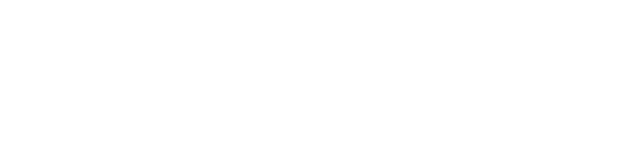
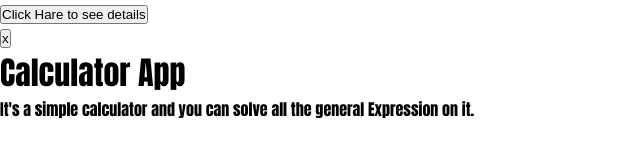
Before and after one commit to SakibHasan077/Calculator-App, a plain HTML site: page index.html in a window 1280 px wide. Shown: the whole page, without its empty margins (0-640 px from the left). Drawn offline with Linux system fonts and the light colour scheme.

Commit message:
Create model section

```diff
--- a/index.html
+++ b/index.html
@@ -8,7 +8,20 @@
   <link rel="stylesheet" href="./style.css">
 </head>
 <body>
-
+  <div id="model">
+        <div id="modelBtnDiv">
+            <input type="button" value="Click Hare to see details" id="modelOpenBtn">
+        </div>
+        <div id="modal_content">
+            <div id="main-content">
+                <div class="content-element" id="content_element">
+                    <input type="button" value="x" id="modelCloseBtn">
+                    <h1>Calculator App </h1>
+                    <p>It's a simple calculator and you can solve all the general Expression on it. </p>
+                </div>
+            </div>
+        </div>
+    </div>
   <!--Custom Js-->
   <script src="./script.js"></script>
 </body>
```
